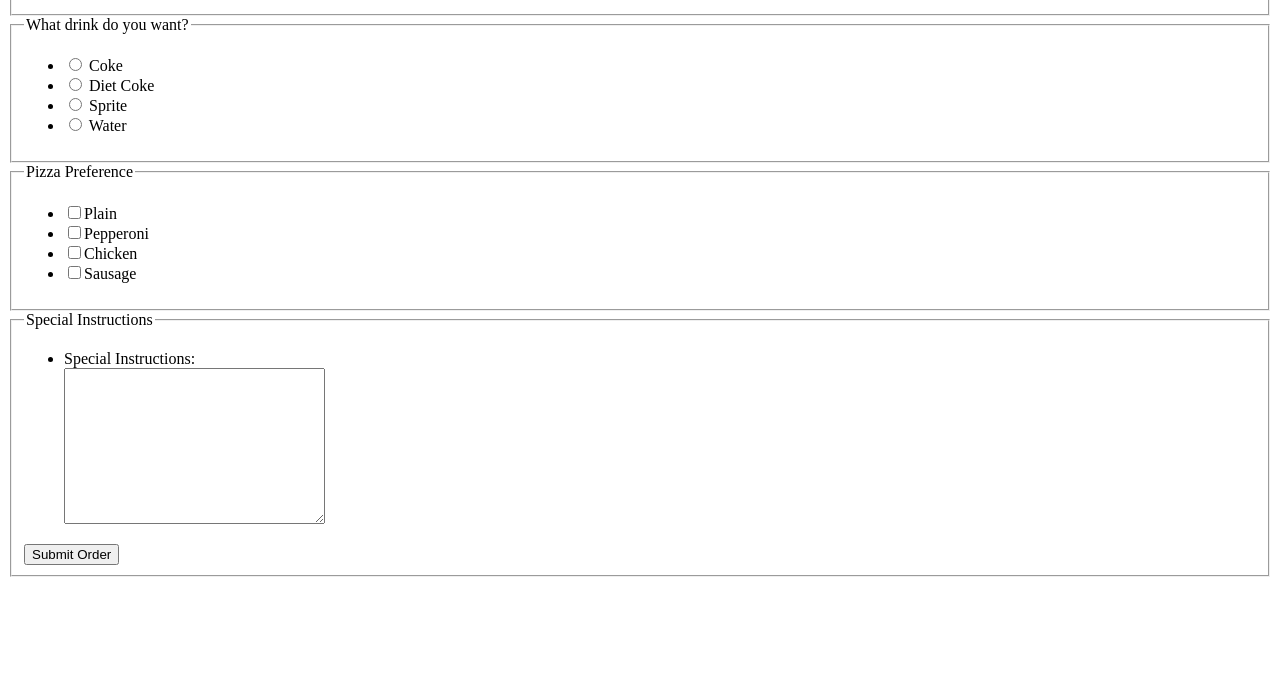
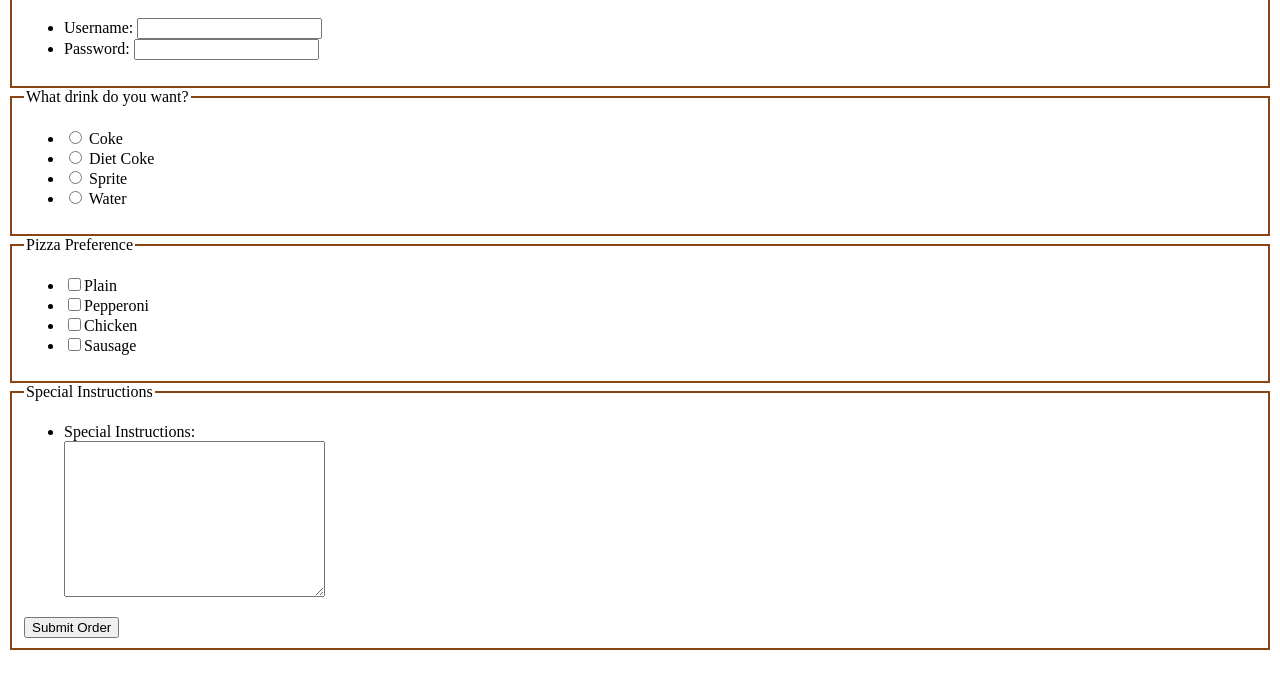
Before and after one commit to jadynlaila/Pizza-Form-Project, a plain HTML site: page index.html in a window 1280 px wide. Shown: the part 102-800 px from the top of the page. Drawn offline with Linux system fonts and the light colour scheme.

Commit message:
added logo

```diff
--- a/index.html
+++ b/index.html
@@ -4,10 +4,12 @@
     <meta charset="UTF-8">
     <meta name="viewport" content="width=device-width, initial-scale=1.0">
     <title>Pizza Form Project</title>
+    <link rel="stylesheet" href="style.css">
 </head>
 <body>
+    <h1><img src="pizzaLogo.png" alt="Pizza Logo" width="32" length="32">Pizza Order Form</h1>
     <form action="" method="POST">
-        <fieldset>
+        <fieldset class="field_set">
             <legend>User Information</legend>
             <ul>
                 <li><label for="username">Username:</label>
@@ -17,7 +19,7 @@
                 <input type="password" id="PW" name="user.PW"></li>
             </ul>
         </fieldset>
-        <fieldset>
+        <fieldset class="field_set_2">
             <legend>What drink do you want?</legend>
             <ul>
                 <li>
@@ -42,7 +44,7 @@
                 </label></li>
             </ul>
         </fieldset>
-        <fieldset>
+        <fieldset class="field_set_3">
             <legend>Pizza Preference</legend>
             <ul>
                 <label for="toppings"></label>
@@ -52,7 +54,7 @@
                 <li><input type="checkbox" id="toppings" name="user.toppings.Sausage" >Sausage</li>
             </ul>
         </fieldset>
-        <fieldset>
+        <fieldset class="field_set_4">
             <legend>Special Instructions</legend>
             <ul>
             <li><label for="notes">Special Instructions:</label></li>
--- /dev/null
+++ b/style.css
@@ -0,0 +1,18 @@
+.field_set{
+    border-color: #8B4513;
+    border-style: solid;
+}
+.field_set_2{
+    border-color:#8B4513;
+    border-style: solid;
+}
+
+.field_set_3{
+    border-color: #8B4513;
+    border-style: solid;
+}
+
+.field_set_4{
+    border-color: #8B4513;
+    border-style: solid;
+}
```
Also changed, not shown: pizzaLogo.png (added).
